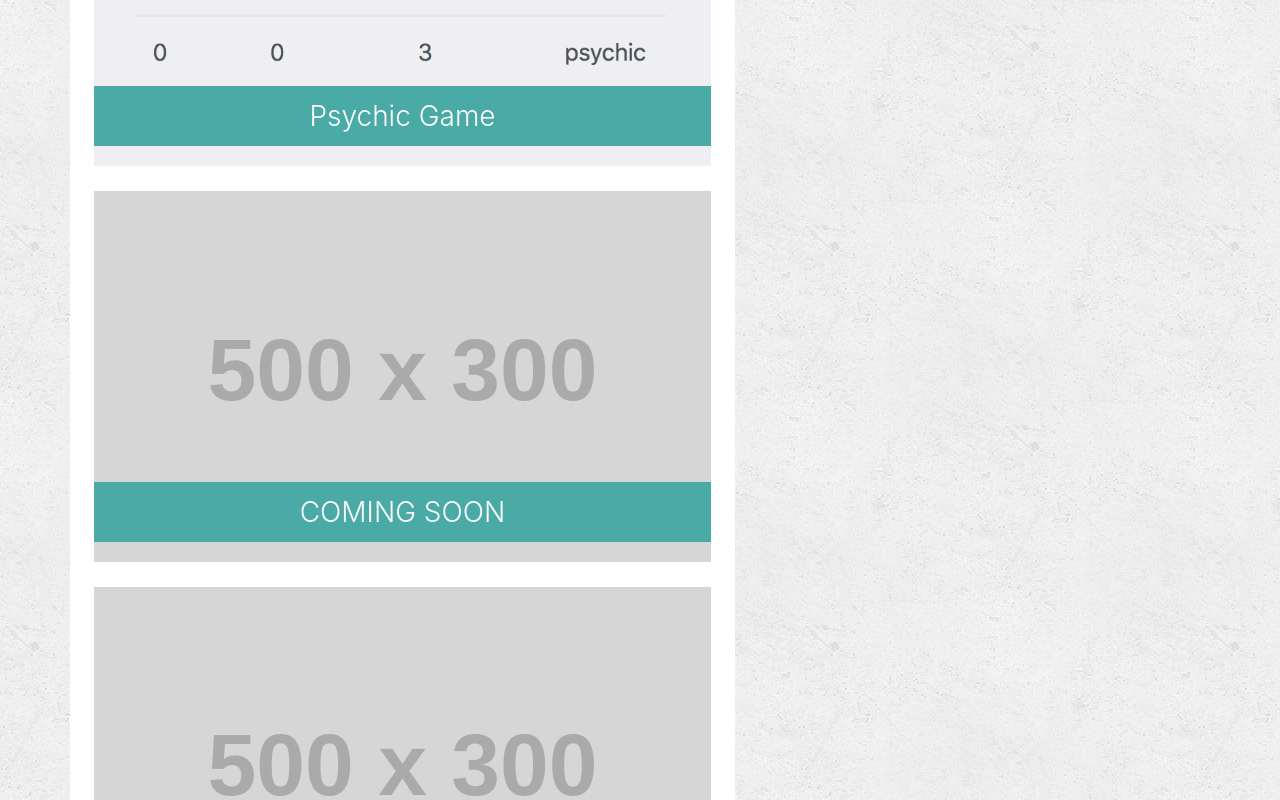
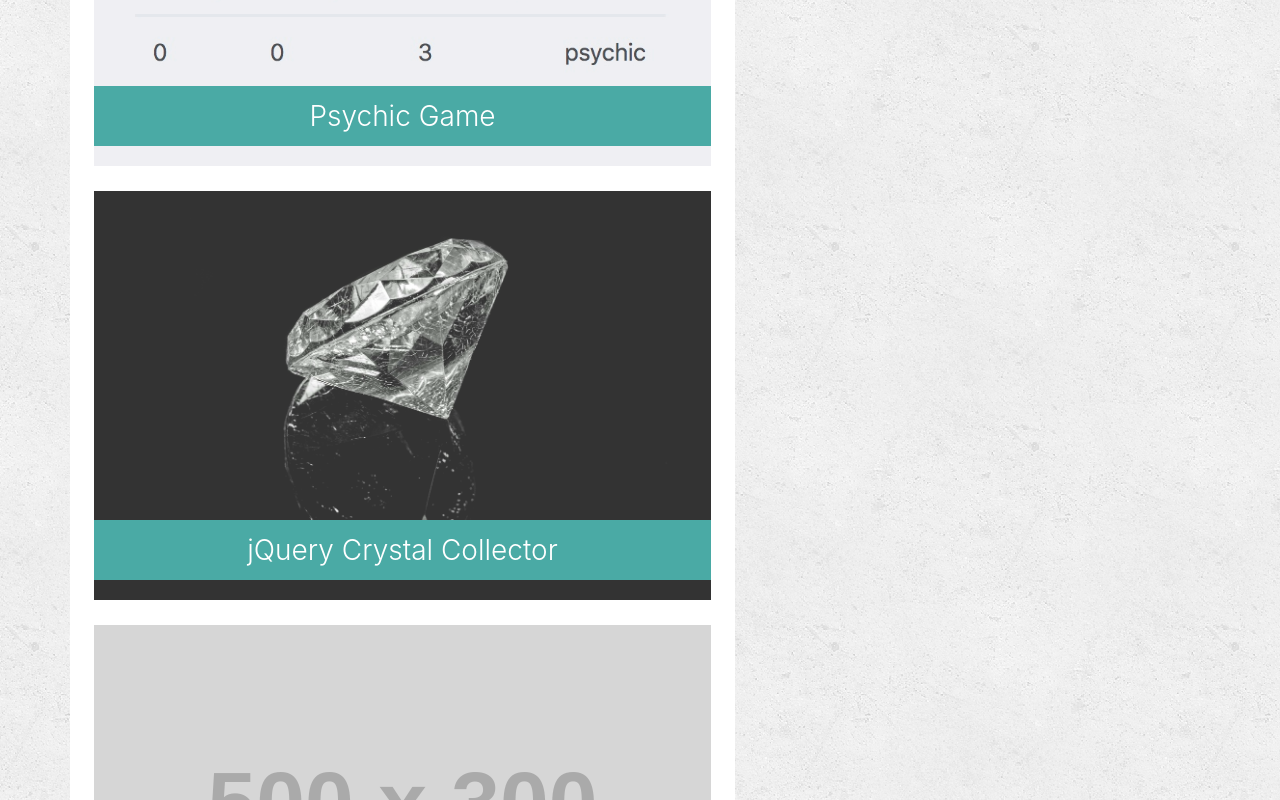
Before and after one commit to alexharper84/Bootstrap-Portfolio, a plain HTML site: page portfolio.html in a window 1280 px wide. Shown: the part 511-1311 px from the top of the page. Drawn offline with nearby package versions, Linux system fonts and the light colour scheme; placeholder pictures from the web are drawn by us.

Commit message:
portfolio update

```diff
--- a/portfolio.html
+++ b/portfolio.html
@@ -41,8 +41,8 @@
                 <a href="https://alexharper84.github.io/Psychic-Game/" target="_blank"><h3>Psychic Game</h3></a>
               </div>
               <div class="work">
-                <img src="http://via.placeholder.com/500x300" class="auth-image" alt="placeholder">
-                <a href="#"><h3>COMING SOON</h3></a>
+                <img src="image/crystal.jpg" class="auth-image" alt="placeholder">
+                <a href="https://alexharper84.github.io/week-4-game/" target="_blank"><h3>jQuery Crystal Collector</h3></a>
               </div>
               <div class="work">
                 <img src="http://via.placeholder.com/500x300" class="auth-image" alt="placeholder">
```
Also changed, not shown: image/crystal.jpg (added).
